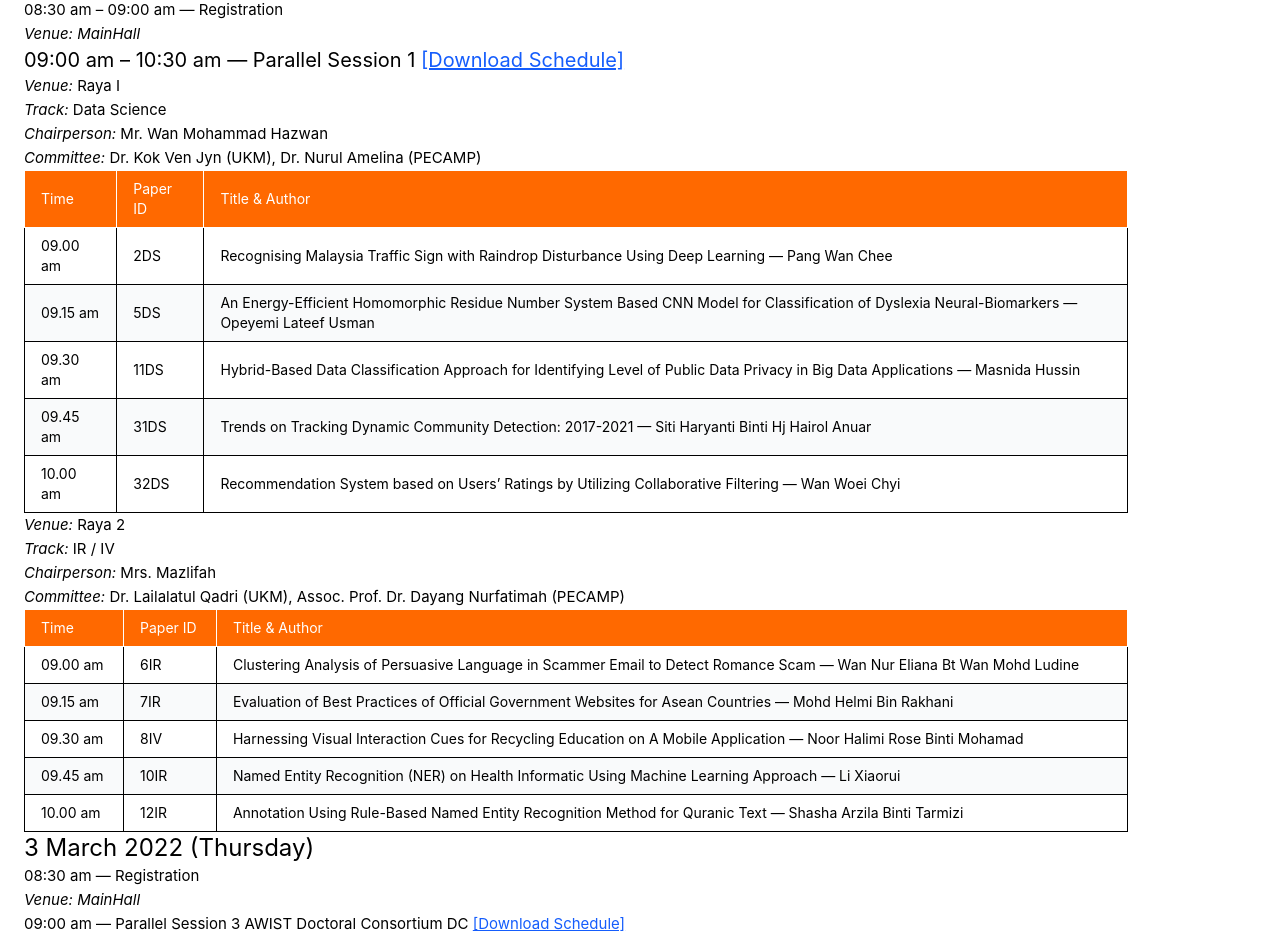
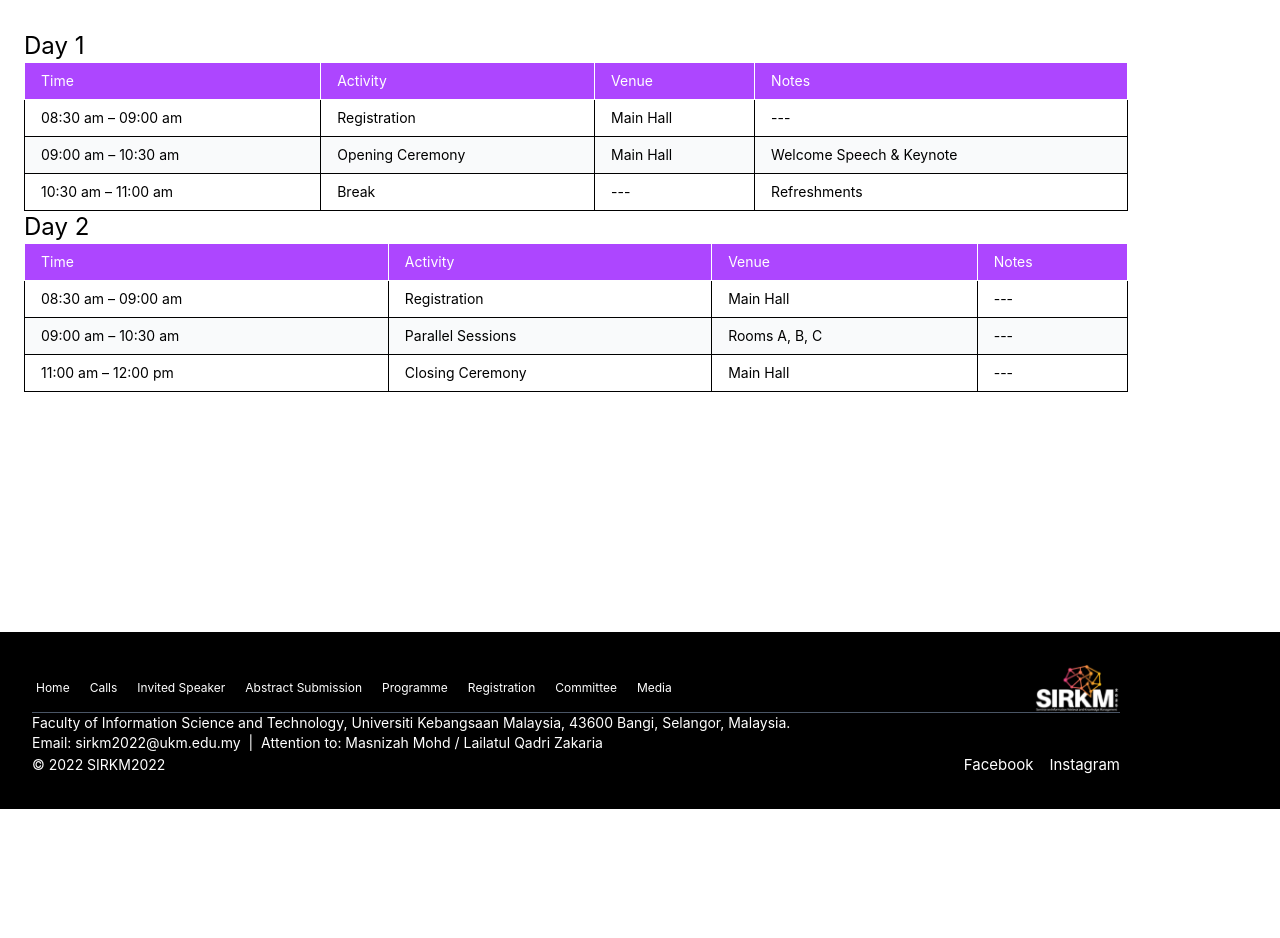
Before and after one commit to zafarshahrin/SIRKM2025, a Vue app: page /programme in a window 1280 px wide. Shown: the part 422-1360 px from the top of the page. After the commit the page ends 1231 px from the top, so only its background shows below. Built offline with nearby package versions, Linux system fonts and the light colour scheme.

Commit message:
latest 100

```diff
--- a/src/components/views/media.vue
+++ b/src/components/views/media.vue
@@ -13,6 +13,9 @@
         Home > Media
       </div>
     </section>
+
+          <!-- Two-line gap -->
+<div class="h-8"></div>
 
     <div class="container mx-auto px-6 mt-12">
       <!-- Download Buttons -->
@@ -43,6 +46,9 @@
         </a>
       </div>
 
+          <!-- Two-line gap -->
+<div class="h-8"></div>
+
       <!-- Preview Posters -->
       <div class="grid grid-cols-1 md:grid-cols-3 gap-8 mb-16 text-center">
         <div>
@@ -68,9 +74,14 @@
         </div>
       </div>
 
+          <!-- Two-line gap -->
+<div class="h-8"></div>
+
       <!-- Picture Gallery -->
       <div class="mb-16">
         <h2 class="text-2xl font-bold text-center mb-8">Picture Gallery</h2>
+                  <!-- Two-line gap -->
+<div class="h-8"></div>
         <div class="grid grid-cols-1 sm:grid-cols-2 md:grid-cols-3 gap-6">
           <img
             src="https://www.ftsm.ukm.my/sirkm2022/sirkm2022/images/gallery/sirkm5.jpg"
--- a/src/components/views/programme.vue
+++ b/src/components/views/programme.vue
@@ -14,159 +14,90 @@
       </div>
     </section>
 
+          <!-- Two-line gap -->
+<div class="h-8"></div>
+
     <!-- Tentative Programme -->
     <section class="max-w-6xl mx-auto px-6 mt-16 space-y-12">
-      <h2 class="text-3xl font-bold text-center mb-8">Tentative Programme</h2>
+                     <h2 class="text-2xl font-bold text-[#1d3557] mb-2 ">TENTATIVE</h2>
+<div class="w-32 h-1 bg-purple-600 rounded mb-4 mx-auto"></div>
 
-      <!-- Day 1 -->
+
+          <!-- Two-line gap -->
+<div class="h-8"></div>
+
+      <!-- Example Tentative Table -->
       <div>
-        <h3 class="text-2xl font-semibold mb-4">2 March 2022 (Wednesday)</h3>
-
-        <!-- Registration -->
-        <p class="mb-4">
-          <strong>08:30 am – 09:00 am</strong> — Registration <br />
-          <em>Venue: MainHall</em>
-        </p>
-
-        <!-- Parallel Session 1 -->
-        <h4 class="text-xl font-bold mb-2">
-          09:00 am – 10:30 am — Parallel Session 1
-          <a href="#" class="text-blue-600 underline">[Download Schedule]</a>
-        </h4>
-        <p class="mb-2">
-          <em>Venue:</em> Raya I <br />
-          <em>Track:</em> Data Science <br />
-          <em>Chairperson:</em> Mr. Wan Mohammad Hazwan <br />
-          <em>Committee:</em> Dr. Kok Ven Jyn (UKM), Dr. Nurul Amelina (PECAMP)
-        </p>
-
+        <h3 class="text-2xl font-semibold mb-4">Day 1</h3>
         <div class="overflow-x-auto mb-6">
           <table class="w-full border border-gray-300 text-sm">
             <thead>
-              <tr class="bg-orange-500 text-white text-left">
+              <tr class="bg-purple-500 text-white text-left">
                 <th class="border px-4 py-2">Time</th>
-                <th class="border px-4 py-2">Paper ID</th>
-                <th class="border px-4 py-2">Title & Author</th>
+                <th class="border px-4 py-2">Activity</th>
+                <th class="border px-4 py-2">Venue</th>
+                <th class="border px-4 py-2">Notes</th>
               </tr>
             </thead>
             <tbody>
               <tr>
-                <td class="border px-4 py-2">09.00 am</td>
-                <td class="border px-4 py-2">2DS</td>
-                <td class="border px-4 py-2">
-                  Recognising Malaysia Traffic Sign with Raindrop Disturbance Using Deep Learning — Pang Wan Chee
-                </td>
+                <td class="border px-4 py-2">08:30 am – 09:00 am</td>
+                <td class="border px-4 py-2">Registration</td>
+                <td class="border px-4 py-2">Main Hall</td>
+                <td class="border px-4 py-2">---</td>
               </tr>
               <tr class="bg-gray-50">
-                <td class="border px-4 py-2">09.15 am</td>
-                <td class="border px-4 py-2">5DS</td>
-                <td class="border px-4 py-2">
-                  An Energy-Efficient Homomorphic Residue Number System Based CNN Model for Classification of Dyslexia Neural-Biomarkers — Opeyemi Lateef Usman
-                </td>
+                <td class="border px-4 py-2">09:00 am – 10:30 am</td>
+                <td class="border px-4 py-2">Opening Ceremony</td>
+                <td class="border px-4 py-2">Main Hall</td>
+                <td class="border px-4 py-2">Welcome Speech & Keynote</td>
               </tr>
               <tr>
-                <td class="border px-4 py-2">09.30 am</td>
-                <td class="border px-4 py-2">11DS</td>
-                <td class="border px-4 py-2">
-                  Hybrid-Based Data Classification Approach for Identifying Level of Public Data Privacy in Big Data Applications — Masnida Hussin
-                </td>
-              </tr>
-              <tr class="bg-gray-50">
-                <td class="border px-4 py-2">09.45 am</td>
-                <td class="border px-4 py-2">31DS</td>
-                <td class="border px-4 py-2">
-                  Trends on Tracking Dynamic Community Detection: 2017-2021 — Siti Haryanti Binti Hj Hairol Anuar
-                </td>
-              </tr>
-              <tr>
-                <td class="border px-4 py-2">10.00 am</td>
-                <td class="border px-4 py-2">32DS</td>
-                <td class="border px-4 py-2">
-                  Recommendation System based on Users’ Ratings by Utilizing Collaborative Filtering — Wan Woei Chyi
-                </td>
+                <td class="border px-4 py-2">10:30 am – 11:00 am</td>
+                <td class="border px-4 py-2">Break</td>
+                <td class="border px-4 py-2">---</td>
+                <td class="border px-4 py-2">Refreshments</td>
               </tr>
             </tbody>
           </table>
         </div>
+      </div>
 
-        <!-- Parallel Session 1 - Raya 2 -->
-        <p class="mb-2">
-          <em>Venue:</em> Raya 2 <br />
-          <em>Track:</em> IR / IV <br />
-          <em>Chairperson:</em> Mrs. Mazlifah <br />
-          <em>Committee:</em> Dr. Lailalatul Qadri (UKM), Assoc. Prof. Dr. Dayang Nurfatimah (PECAMP)
-        </p>
-
+      <!-- Duplicate for Day 2 -->
+      <div>
+        <h3 class="text-2xl font-semibold mb-4">Day 2</h3>
         <div class="overflow-x-auto mb-6">
           <table class="w-full border border-gray-300 text-sm">
             <thead>
-              <tr class="bg-orange-500 text-white text-left">
+              <tr class="bg-purple-500 text-white text-left">
                 <th class="border px-4 py-2">Time</th>
-                <th class="border px-4 py-2">Paper ID</th>
-                <th class="border px-4 py-2">Title & Author</th>
+                <th class="border px-4 py-2">Activity</th>
+                <th class="border px-4 py-2">Venue</th>
+                <th class="border px-4 py-2">Notes</th>
               </tr>
             </thead>
             <tbody>
               <tr>
-                <td class="border px-4 py-2">09.00 am</td>
-                <td class="border px-4 py-2">6IR</td>
-                <td class="border px-4 py-2">
-                  Clustering Analysis of Persuasive Language in Scammer Email to Detect Romance Scam — Wan Nur Eliana Bt Wan Mohd Ludine
-                </td>
+                <td class="border px-4 py-2">08:30 am – 09:00 am</td>
+                <td class="border px-4 py-2">Registration</td>
+                <td class="border px-4 py-2">Main Hall</td>
+                <td class="border px-4 py-2">---</td>
               </tr>
               <tr class="bg-gray-50">
-                <td class="border px-4 py-2">09.15 am</td>
-                <td class="border px-4 py-2">7IR</td>
-                <td class="border px-4 py-2">
-                  Evaluation of Best Practices of Official Government Websites for Asean Countries — Mohd Helmi Bin Rakhani
-                </td>
+                <td class="border px-4 py-2">09:00 am – 10:30 am</td>
+                <td class="border px-4 py-2">Parallel Sessions</td>
+                <td class="border px-4 py-2">Rooms A, B, C</td>
+                <td class="border px-4 py-2">---</td>
               </tr>
               <tr>
-                <td class="border px-4 py-2">09.30 am</td>
-                <td class="border px-4 py-2">8IV</td>
-                <td class="border px-4 py-2">
-                  Harnessing Visual Interaction Cues for Recycling Education on A Mobile Application — Noor Halimi Rose Binti Mohamad
-                </td>
-              </tr>
-              <tr class="bg-gray-50">
-                <td class="border px-4 py-2">09.45 am</td>
-                <td class="border px-4 py-2">10IR</td>
-                <td class="border px-4 py-2">
-                  Named Entity Recognition (NER) on Health Informatic Using Machine Learning Approach — Li Xiaorui
-                </td>
-              </tr>
-              <tr>
-                <td class="border px-4 py-2">10.00 am</td>
-                <td class="border px-4 py-2">12IR</td>
-                <td class="border px-4 py-2">
-                  Annotation Using Rule-Based Named Entity Recognition Method for Quranic Text — Shasha Arzila Binti Tarmizi
-                </td>
+                <td class="border px-4 py-2">11:00 am – 12:00 pm</td>
+                <td class="border px-4 py-2">Closing Ceremony</td>
+                <td class="border px-4 py-2">Main Hall</td>
+                <td class="border px-4 py-2">---</td>
               </tr>
             </tbody>
           </table>
         </div>
-
-        <!-- You would continue adding the remaining schedule blocks
-             (Welcome Speech, Keynotes, AGM, Break, Parallel Session 2, etc.)
-             in the same pattern as above. -->
-      </div>
-
-      <!-- Day 2 -->
-      <div>
-        <h3 class="text-2xl font-semibold mb-4">3 March 2022 (Thursday)</h3>
-        <p class="mb-4">
-          <strong>08:30 am</strong> — Registration <br />
-          <em>Venue: MainHall</em>
-        </p>
-        <p class="mb-4">
-          <strong>09:00 am</strong> — Parallel Session 3 AWIST Doctoral Consortium DC
-          <a href="#" class="text-blue-600 underline">[Download Schedule]</a>
-        </p>
-        <p class="mb-2">
-          <em>Juries:</em> Prof. Riichiro Mizoguchi, Prof. Azuraliza Abu Bakar, Prof. Roslina Othman, Prof. Nguyen Le Minh, Prof. Shahrul Azman Mohd Noah, Dr. Mohd Nor Akmal Khalid, Dr. Elaheh Yadegaridehkordi, Dr. Faizan Qamar, Dr. Mohammad Kamrul Hasan
-        </p>
-        <p><strong>11:00 am</strong> — Discussion and Closing (MainHall)</p>
-        <p><strong>12:00 pm</strong> — Seminar End</p>
       </div>
     </section>
   </div>
```
Also changed, not shown: src/components/views/committee.vue (+74 -40 lines).
